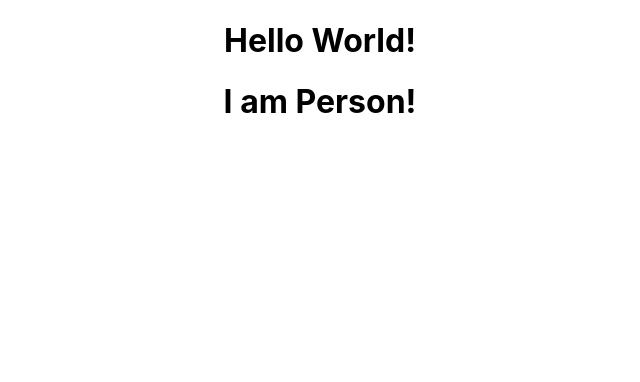
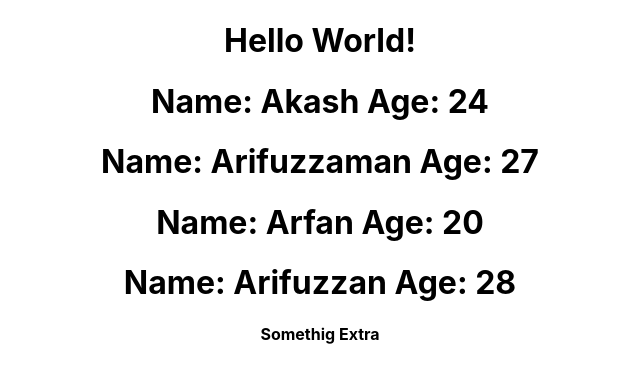
Before and after one commit to akash3410/CreateReactAppPractice, a React (Create React App) app: page / in a window 1280 px wide. Shown: the top 382 px of the page, without its empty margins (320-960 px from the left). Built offline with nearby package versions, Linux system fonts and the light colour scheme.

Commit message:
Daynamic Functional Component

```diff
--- a/src/App.js
+++ b/src/App.js
@@ -20,7 +20,10 @@
     return (
       <div className="App">
         <h1>Hello World!</h1>
-        <Person />
+        <Person name="Akash" age="24" />
+        <Person name="Arifuzzaman" age="27" />
+        <Person name="Arfan" age="20" />
+        <Person name="Arifuzzan" age="28">Somethig Extra</Person>
         {/* or */}
         {/* <Person></Person> */}
       </div>
--- a/src/Components/Another.js
+++ b/src/Components/Another.js
@@ -1,8 +1,10 @@
 import React from "react";
-function Person() {
+function Person(props) {
+  console.log(props);
   return (
     <div>
-      <h1>I am Person!</h1>
+      <h1>Name: {props.name} Age: {props.age}</h1>
+      <h4>{props.children}</h4>
     </div>
   );
 
```
